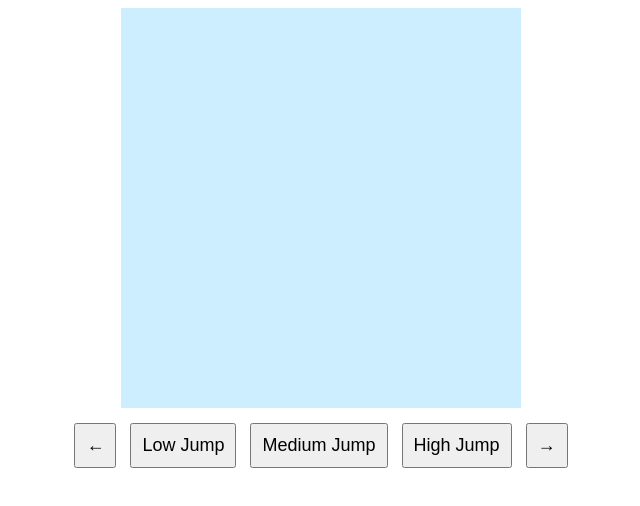
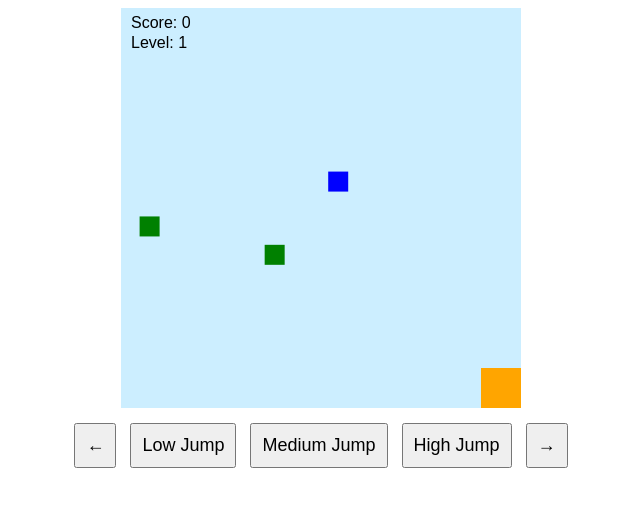
Before and after one commit to kaalus209/Kissapeli4.2, a plain HTML site: page index.html in a window 1280 px wide. Shown: the whole page, without its empty margins (319-959 px from the left). Drawn offline with Linux system fonts and the light colour scheme.

Commit message:
Update index.html

```diff
--- a/index.html
+++ b/index.html
@@ -19,6 +19,6 @@
         <button id="jumpHighBtn">High Jump</button>
         <button id="rightBtn">→</button>
     </div>
-    <script src="game_v7_1.js"></script>
+    <script src="game_v7.js"></script>
 </body>
 </html>
```
